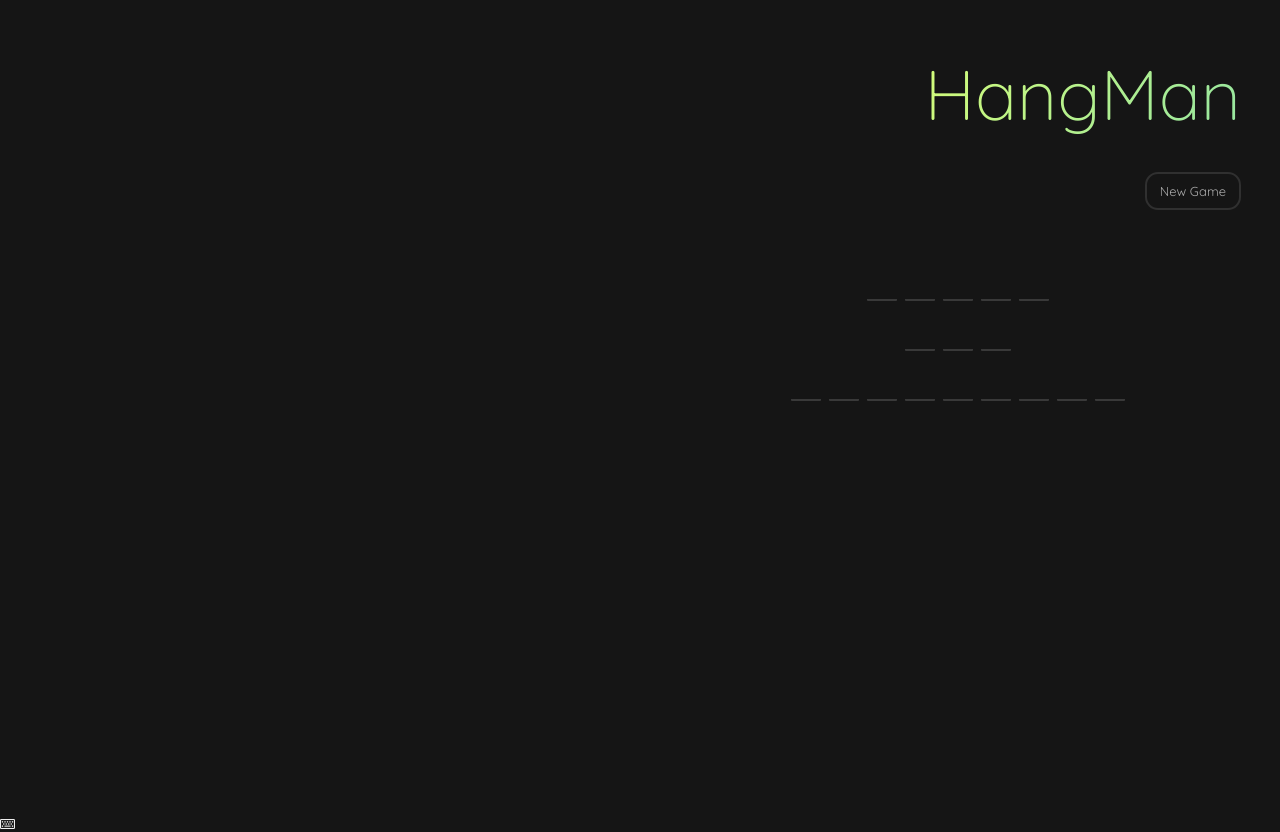
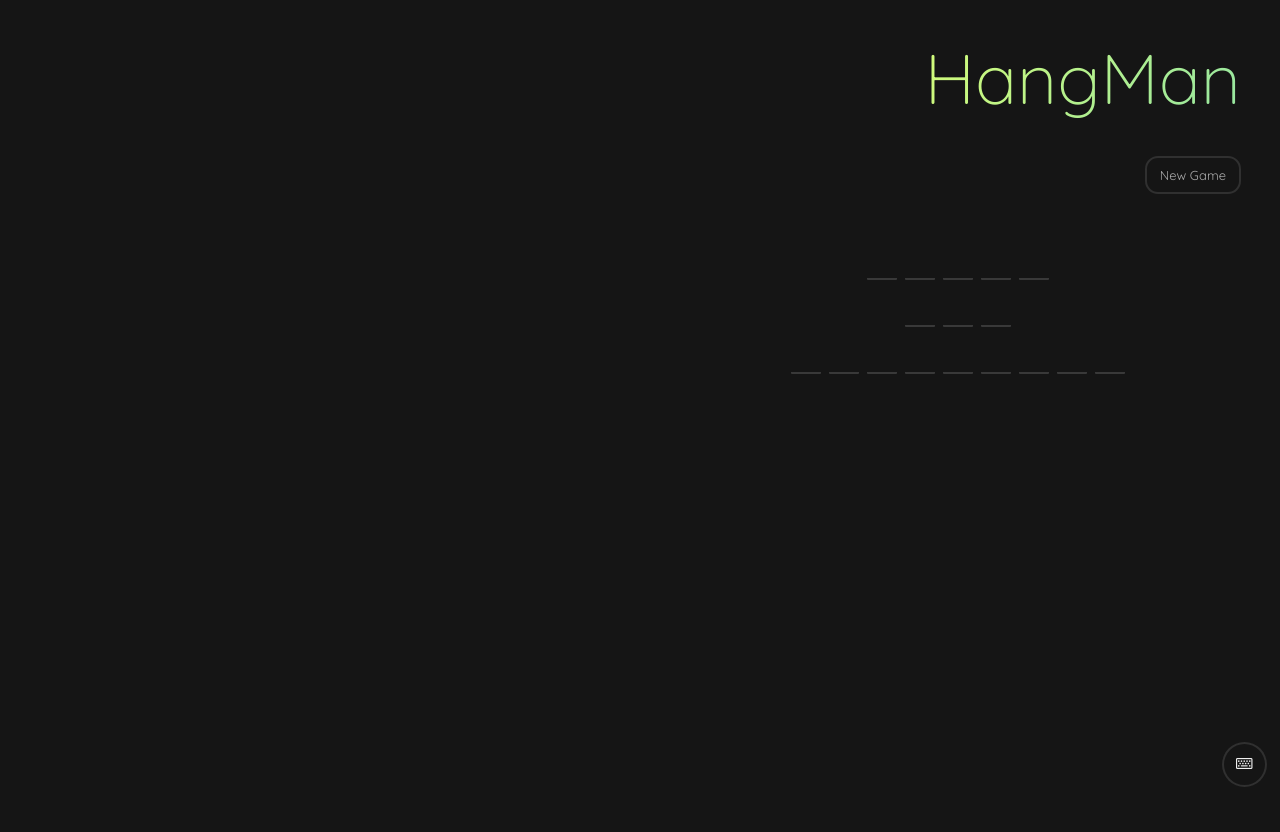
Before and after one commit to MartaZaorska/hangman_game, a website built with webpack: page dist/index.html in a window 1280 px wide. After the commit the page ends 800 px from the top, so only its background shows below. Built offline with nearby package versions, Linux system fonts and the light colour scheme.

Commit message:
Added keyboard element

```diff
--- a/src/classes/UI.ts
+++ b/src/classes/UI.ts
@@ -1,4 +1,4 @@
-import { DRAW_ELEMENTS } from "../constants";
+import { DRAW_ELEMENTS, KEYBOARD } from "../constants";
 import { Letter } from "../types";
 
 class UI {
@@ -82,6 +82,19 @@ class UI {
 
     messageElement.classList.add("message--active");
   }
+
+  public static createKeyboard(): void {
+    const keyboardContent = document.querySelector(".keyboard__content")!;
+    keyboardContent.innerHTML = "";
+    KEYBOARD.forEach((item: string) => {
+      keyboardContent.innerHTML +=
+        item === " "
+          ? "<br />"
+          : `
+        <span class="keyboard__item">${item}</span>
+      `;
+    });
+  }
 }
 
 export default UI;
--- a/src/constants.ts
+++ b/src/constants.ts
@@ -63,6 +63,37 @@ export const DRAW_ELEMENTS: DrawElement[] = [
   },
 ];
 
+export const KEYBOARD: string[] = [
+  "q",
+  "w",
+  "e",
+  "r",
+  "t",
+  "y",
+  "u",
+  "i",
+  "o",
+  "p",
+  " ",
+  "a",
+  "s",
+  "d",
+  "f",
+  "g",
+  "h",
+  "j",
+  "k",
+  "l",
+  " ",
+  "z",
+  "x",
+  "c",
+  "v",
+  "b",
+  "n",
+  "m",
+];
+
 export const WORDS: string[] = [
   "programming",
   "front end developer",
--- a/src/index.ts
+++ b/src/index.ts
@@ -1,12 +1,22 @@
 import Game from "./classes/Game";
+import UI from "./classes/UI";
 
 const startButton = document.getElementById("start-game")!;
 const resetButton = document.getElementById("reset-game")!;
+const closeKeyboard = document.getElementById("keyboard-close")!;
+const openKeyboard = document.getElementById("keyboard-open")!;
+const keyboardElement = document.querySelector(".keyboard")!;
 
 let hangmanGame: Game;
 
 function init() {
   hangmanGame = new Game();
+  UI.createKeyboard();
+}
+
+function keyboardHandler(keyCode: number): void {
+  if ((keyCode >= 65 && keyCode <= 90) || (keyCode >= 97 && keyCode <= 122))
+    hangmanGame.checkLetter(String.fromCharCode(keyCode).toUpperCase());
 }
 
 startButton.addEventListener("click", () => {
@@ -19,13 +29,23 @@ resetButton.addEventListener("click", () => {
   messageElement.classList.remove("message--active");
 });
 
-document.addEventListener("keydown", (e: KeyboardEvent) => {
-  if (
-    (e.keyCode >= 65 && e.keyCode <= 90) ||
-    (e.keyCode >= 97 && e.keyCode <= 122)
-  )
-    hangmanGame.checkLetter(e.key.toUpperCase());
+closeKeyboard.addEventListener("click", () => {
+  keyboardElement.classList.remove("keyboard--active");
 });
+
+openKeyboard.addEventListener("click", () => {
+  keyboardElement.classList.add("keyboard--active");
+});
+
+keyboardElement.addEventListener("click", (e) => {
+  const target = e.target as HTMLElement;
+  if (target.classList.contains("keyboard__item"))
+    keyboardHandler(target.innerText.charCodeAt(0));
+});
+
+document.addEventListener("keydown", (e: KeyboardEvent) =>
+  keyboardHandler(e.keyCode)
+);
 
 window.addEventListener("resize", () => {
   hangmanGame.updateView();
```
Also changed, not shown: dist/bundle.js, dist/index.html, dist/style.css.
